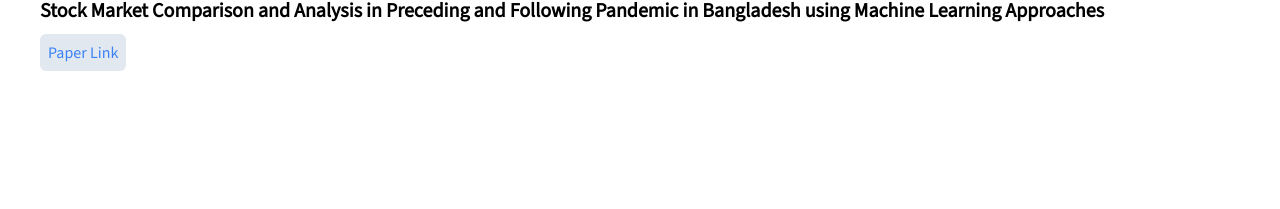
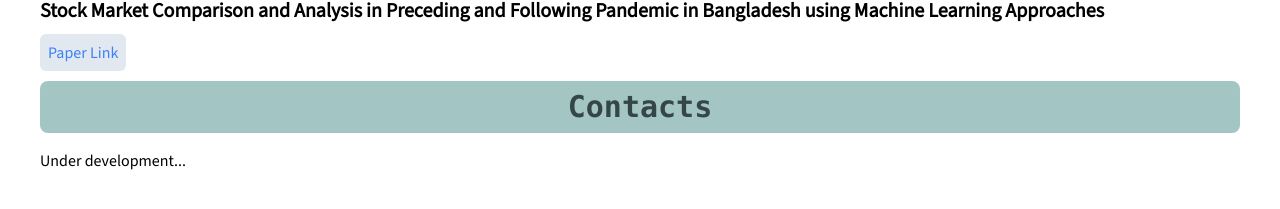
Before and after one commit to tausif-fardin/portfolio, a Next.js app: page / in a window 1280 px wide. Shown: the part 2821-3030 px from the top of the page. Before the commit the page ends 2926 px from the top, so only its background shows below. Built offline with nearby package versions, Linux system fonts and the light colour scheme.

Commit message:
Contacts section add

```diff
--- a/src/app/page.js
+++ b/src/app/page.js
@@ -6,6 +6,7 @@
 import Experience from "@/components/experience";
 import { projects } from "../../constants/projects";
 import Publications from "@/components/publications";
+import Contacts from "@/components/contacts";
 
 export default function Home() {
   const jobs = [
@@ -54,6 +55,9 @@
       </div>
       <SectionTitle title="Publications" />
       <Publications />
+      <SectionTitle title="Contacts" />
+
+      <Contacts />
     </div>
   );
 }
--- /dev/null
+++ b/src/components/contacts.js
@@ -0,0 +1,7 @@
+import React from "react";
+
+const Contacts = () => {
+  return <div>Under development...</div>;
+};
+
+export default Contacts;
```
